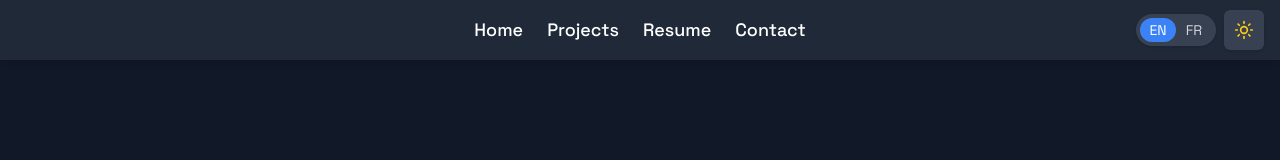
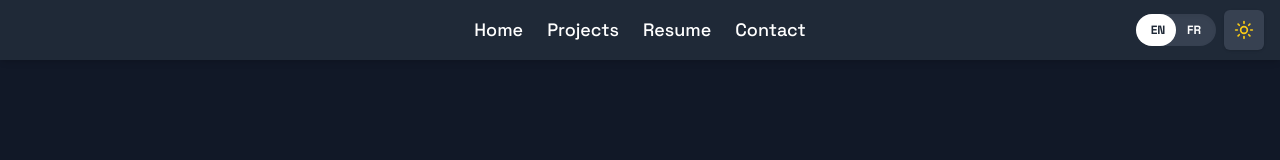
Before and after one commit to Ilyas-Ait-Ali/portfolio-website, a React (Vite) app: page / in a window 1280 px wide. Shown: the top 160 px of the page. Built offline with nearby package versions, Linux system fonts and the light colour scheme.

Commit message:
feat: improved language toggle with sliding transition

```diff
--- a/src/components/Navbar.jsx
+++ b/src/components/Navbar.jsx
@@ -29,24 +29,32 @@ export default function Navbar() {
 
       <div className="absolute right-4 inset-y-0 flex items-center gap-2">
         {/* Language toggle */}
-        <div className="flex items-center bg-gray-700 rounded-full p-1 text-sm shadow relative w-20 h-8">
-          <button
-            onClick={() => setLanguage("en")}
-            className={`w-1/2 h-full rounded-full transition-all duration-300 ${
-              language === "en" ? "bg-blue-500 text-white" : "text-gray-300"
+        <div
+          onClick={toggleLanguage}
+          className="relative w-20 h-8 bg-gray-700 rounded-full flex items-center justify-between px-1 cursor-pointer transition-colors duration-300 hover:bg-gray-600 shadow-inner"
+          title="Switch Language"
+        >
+          <div
+            className={`absolute top-0 left-0 w-1/2 h-full rounded-full bg-white transition-transform duration-300 z-0 ${
+              language === 'en' ? 'translate-x-0' : 'translate-x-full'
+            }`}
+          />
+          <span
+            className={`w-1/2 text-xs font-semibold text-center z-10 transition-colors duration-300 ${
+              language === 'en' ? 'text-gray-800' : 'text-white'
             }`}
           >
             EN
-          </button>
-          <button
-            onClick={() => setLanguage("fr")}
-            className={`w-1/2 h-full rounded-full transition-all duration-300 ${
-              language === "fr" ? "bg-blue-500 text-white" : "text-gray-300"
+          </span>
+          <span
+            className={`w-1/2 text-xs font-semibold text-center z-10 transition-colors duration-300 ${
+              language === 'fr' ? 'text-gray-800' : 'text-white'
             }`}
           >
             FR
-          </button>
+          </span>
         </div>
+
 
 
         {/* Theme toggle */}
```
